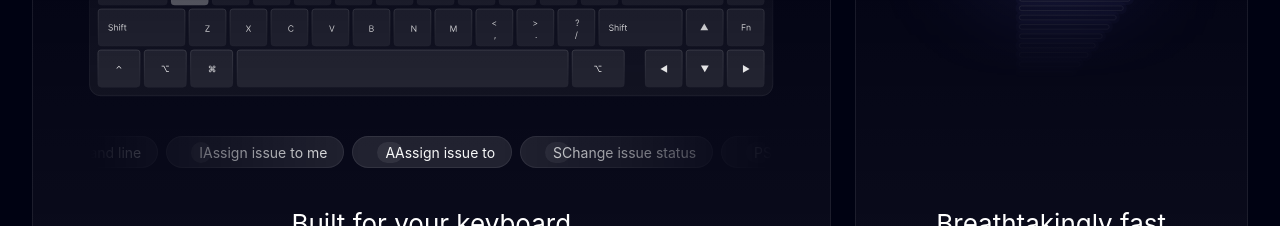
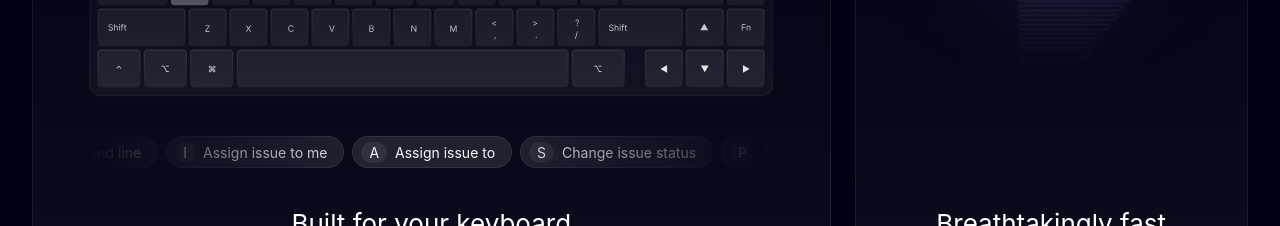
Before and after one commit to frontendfyi/rebuilding-linear.app, a Next.js app: page / in a window 1280 px wide. Shown: the part 2540-2766 px from the top of the page. Built offline with nearby package versions, Linux system fonts and the light colour scheme.

Commit message:
Added spans around homepage hero texts so last child selector works. Perhaps later we should refactor this so you don't need to think about adding this span for the arrow to work.

```diff
--- a/components/keyboard-shortcuts.tsx
+++ b/components/keyboard-shortcuts.tsx
@@ -97,7 +97,7 @@ export const KeyboardShortcuts = () => {
               variant="secondary"
             >
               <Highlight className="uppercase">{shortcut.keys}</Highlight>
-              {shortcut.text}
+              <span>{shortcut.text}</span>
             </Button>
           ))}
         </div>
```
